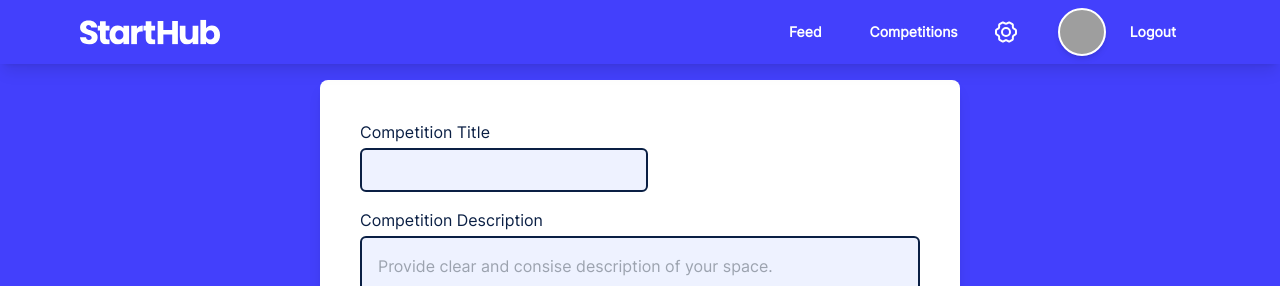
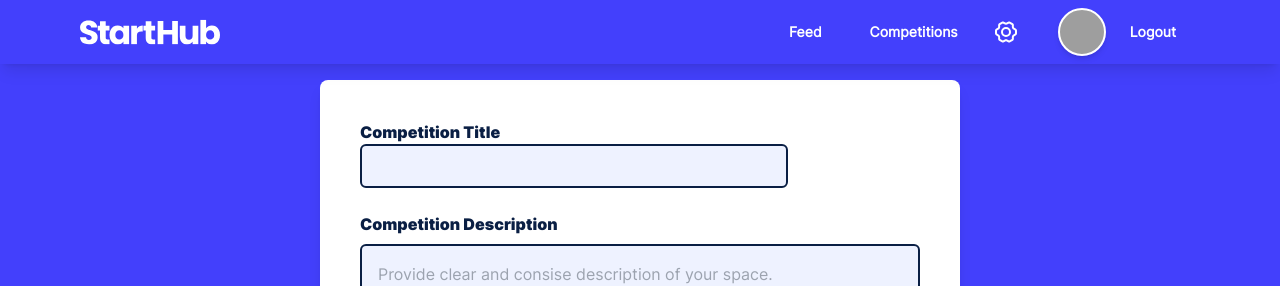
Before and after one commit to louaibouzaher/starthub, a Next.js app: page /create-competition in a window 1280 px wide. Shown: the top 286 px of the page. Built offline with nearby package versions, Linux system fonts and the light colour scheme; no server answers; sample sign-in values are in the browser's storage; grey boxes are pictures that could not be loaded.

Commit message:
Minor styling in AddSpace

```diff
--- a/src/components/Spaces/AddSpace/StepOne.js
+++ b/src/components/Spaces/AddSpace/StepOne.js
@@ -48,7 +48,7 @@ export default function StepOne({ space, handleChange, setSpace }) {
   return (
     <>
       <div>
-        <label for="fname" class="block mb-1 text-dark ">
+        <label for="fname" className="my-2 font-bold text-dark">
           Competition Title
         </label>
         <input
@@ -63,7 +63,7 @@ export default function StepOne({ space, handleChange, setSpace }) {
         </div>
       </div>
 
-      <label for="TextArea" class="block mb-1 text-dark ">
+      <label for="TextArea" className="my-2 font-bold text-dark">
         Competition Description
       </label>
       <textarea
--- a/src/components/Spaces/AddSpace/StepThree.js
+++ b/src/components/Spaces/AddSpace/StepThree.js
@@ -12,7 +12,7 @@ export default function StepThree({ space, handleChange }) {
       <div className=" w-full">
         <div className="flex  items-center">
           {' '}
-          <label for="prize" class="block mr-4 text-dark ">
+          <label for="prize" className="my-2 mr-3 font-bold text-dark">
             Prize
           </label>
           <input
```
